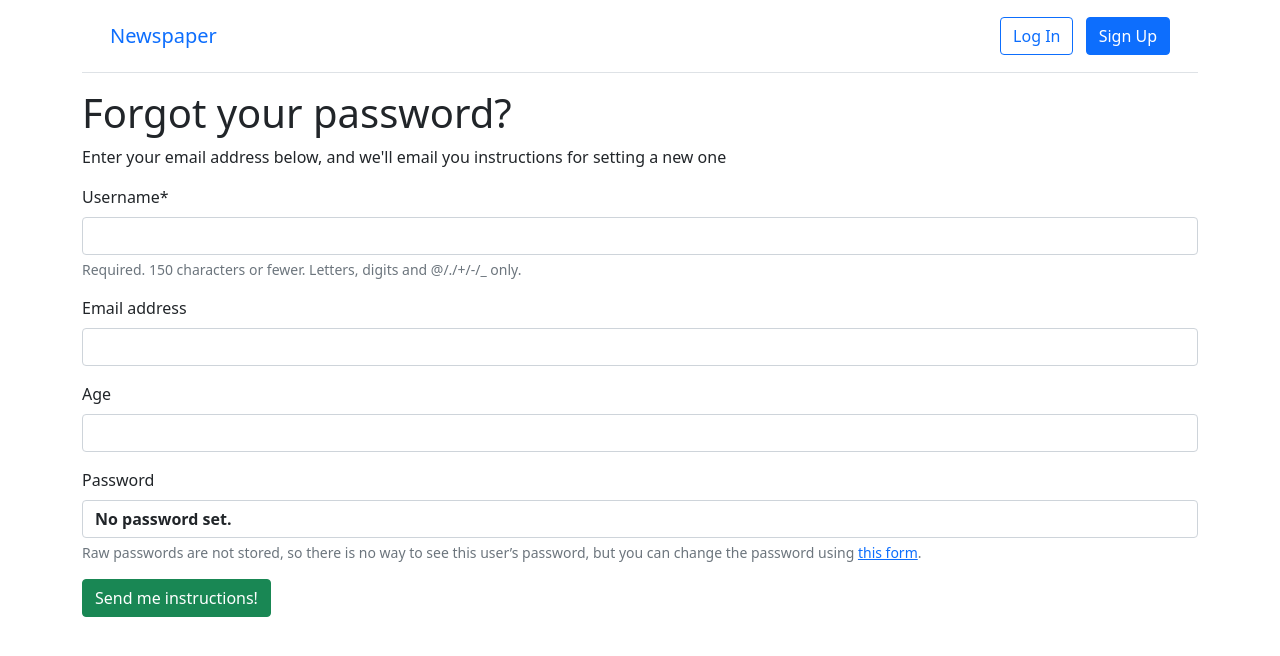
After one commit to amirreza8002/news, a Django app: template templates/registration/password_reset_form.html in a window 1280 px wide. The commit adds this page. Shown: the top 656 px of the page. Run offline with Django 4.2, Linux system fonts and the light colour scheme; the template is opened without the code that fills it: values that come from a table or form of the project are taken from there, others are empty; some libraries are stand-ins or nearby versions.

Commit message:
password(complete)

```diff
--- a/templates/registration/login.html
+++ b/templates/registration/login.html
@@ -9,4 +9,5 @@
     {{ form|crispy }}
     <button class="btn btn-success ml-2" type="submit">Log In</button>
 </form>
+<p><a href="{% url 'password_reset' %}">Forgot your password?</a></p>
 {% endblock content %}
--- /dev/null
+++ b/templates/registration/password_reset_form.html
@@ -0,0 +1,14 @@
+{% extends "base.html" %}
+{% load crispy_forms_tags %}
+
+{% block title %}Forgot your password?{% endblock title %}
+
+{% block content %}
+    <h1>Forgot your password?</h1>
+    <p>Enter your email address below, and we'll email you instructions for setting a new one</p>
+
+    <form method="post">{% csrf_token %}
+        {{ form|crispy }}
+        <input class="btn btn-success" type="submit" value="Send me instructions!">
+    </form>
+{% endblock content %}
```
Also changed, not shown: templates/registration/password_reset_complete.html (added, +10 -0 lines), templates/registration/password_reset_confirm.html (added, +12 -0 lines), templates/registration/password_reset_done.html (added, +9 -0 lines), db.sqlite3.
